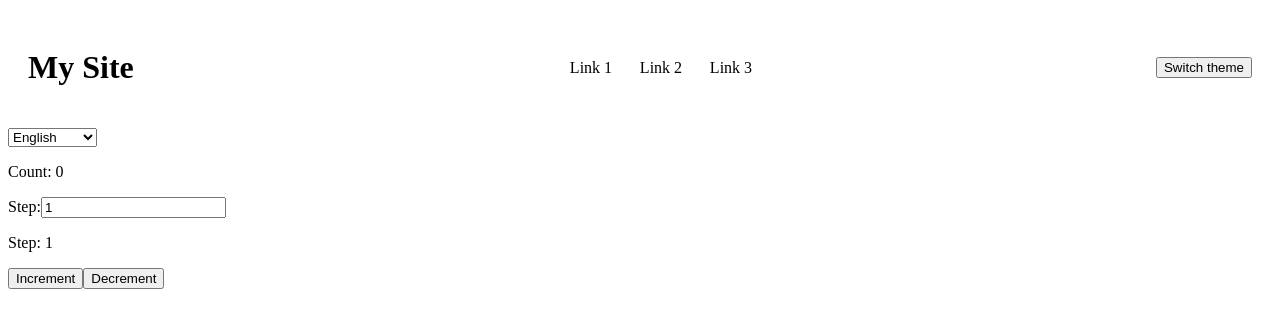
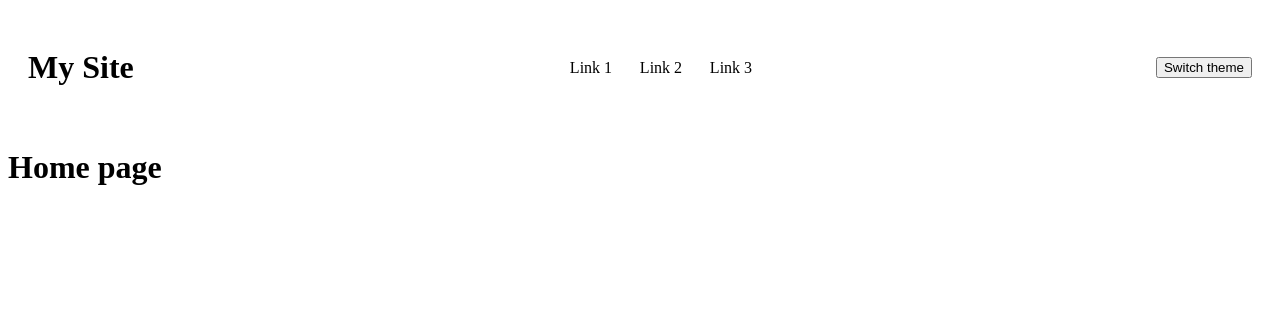
Before and after one commit to ONL-JS-FE2023-1/redux-toolkit, a React (Create React App) app: page / in a window 1280 px wide. Shown: the top 328 px of the page. Built offline with nearby package versions, Linux system fonts and the light colour scheme.

Commit message:
Add pages

```diff
--- /dev/null
+++ b/jsconfig.json
@@ -0,0 +1,6 @@
+{
+    "compilerOptions": {
+        "baseUrl": "src"
+    },
+    "include": ["src"]
+}
--- a/src/App.js
+++ b/src/App.js
@@ -1,12 +1,15 @@
-import Counter from "./components/Counter";
-import Header from "./components/Header";
+import { Switch, Route } from "react-router-dom";
+import CounterPage from "pages/CounterPage";
+import HomePage from "pages/HomePage";
+import NotFoundPage from "pages/NotFoundPage";
 
 function App() {
   return (
-    <>
-      <Header />
-      <Counter />
-    </>
+    <Switch>
+      <Route exact path='/' component={HomePage} />
+      <Route path='/counter' component={CounterPage} />
+      <Route path='*' component={NotFoundPage} />
+    </Switch>
   );
 }
 
--- a/src/index.js
+++ b/src/index.js
@@ -3,12 +3,15 @@
 import App from './App';
 import store from './store/store';
 import { Provider } from 'react-redux';
+import { BrowserRouter as Router } from "react-router-dom";
 
 const root = ReactDOM.createRoot(document.getElementById('root'));
 root.render(
   <React.StrictMode>
     <Provider store={store}>
-      <App />
+      <Router>
+        <App />
+      </Router>
     </Provider>
   </React.StrictMode>
 );
--- /dev/null
+++ b/src/pages/CounterPage/index.js
@@ -0,0 +1,14 @@
+import React from 'react';
+import Counter from '../../components/Counter';
+import Header from '../../components/Header';
+
+const CounterPage = (props) => {
+        return (
+            <>
+                <Header />
+                <Counter />
+            </>
+        );
+}
+
+export default CounterPage;
--- /dev/null
+++ b/src/pages/HomePage/index.js
@@ -0,0 +1,13 @@
+import Header from 'components/Header';
+import React from 'react';
+
+const HomePage = () => {
+    return (
+        <>
+            <Header />
+            <h1>Home page</h1>
+        </>
+    );
+}
+
+export default HomePage;
--- /dev/null
+++ b/src/pages/NotFoundPage/index.js
@@ -0,0 +1,13 @@
+import Header from 'components/Header';
+import React from 'react';
+
+const NotFoundPage = () => {
+    return (
+        <>
+            <Header />
+            <h1>Page not found</h1>
+        </>
+    );
+}
+
+export default NotFoundPage;
```
